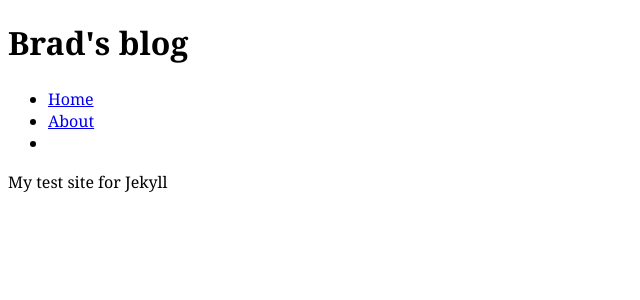
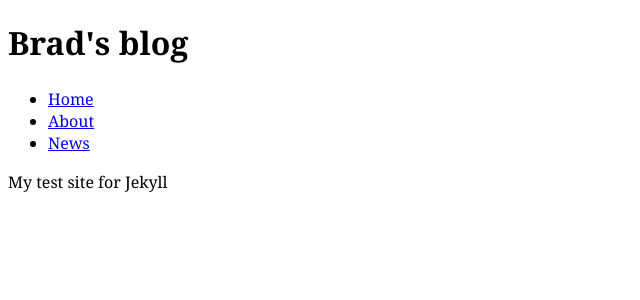
Before and after one commit to arquebus257WeaMag/Brads_blog, a Jekyll site: the page built from index.html, in a window 1280 px wide. Shown: the top 300 px of the page, without its empty margins (0-640 px from the left). Built offline with Jekyll 4.4.1, drawn with Linux system fonts in a browser that asks for light colours.

```diff
--- a/_includes/nav.html
+++ b/_includes/nav.html
@@ -2,6 +2,6 @@
 			<ul>
 				<li><a href="{{site.baseurl}}/index.html" class="{% if page.url == '/index.html' %}current{% endif %}">Home</a></li>
 				<li><a href="{{site.baseurl}}/about.html" class="{% if page.url == '/about.html' %}current{% endif %}">About</a></li>
-				<li><a href="{{site.baseurl}}/news.html" class="{% if page.url == '/news.html' %}current{% endif %}"></a></li>
+				<li><a href="{{site.baseurl}}/news.html" class="{% if page.url == '/news.html' %}current{% endif %}">News</a></li>
 			</ul>
 		</nav>
```
